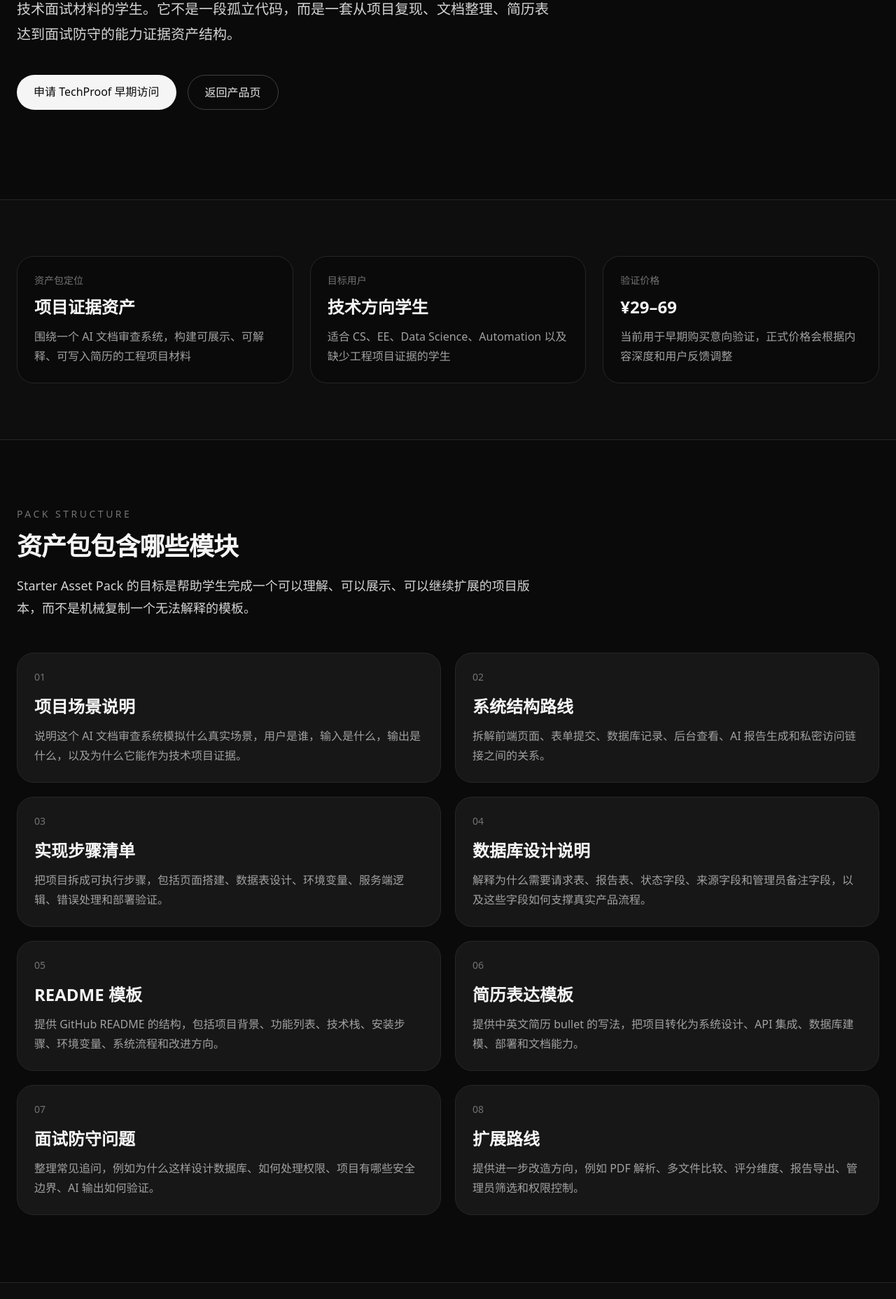
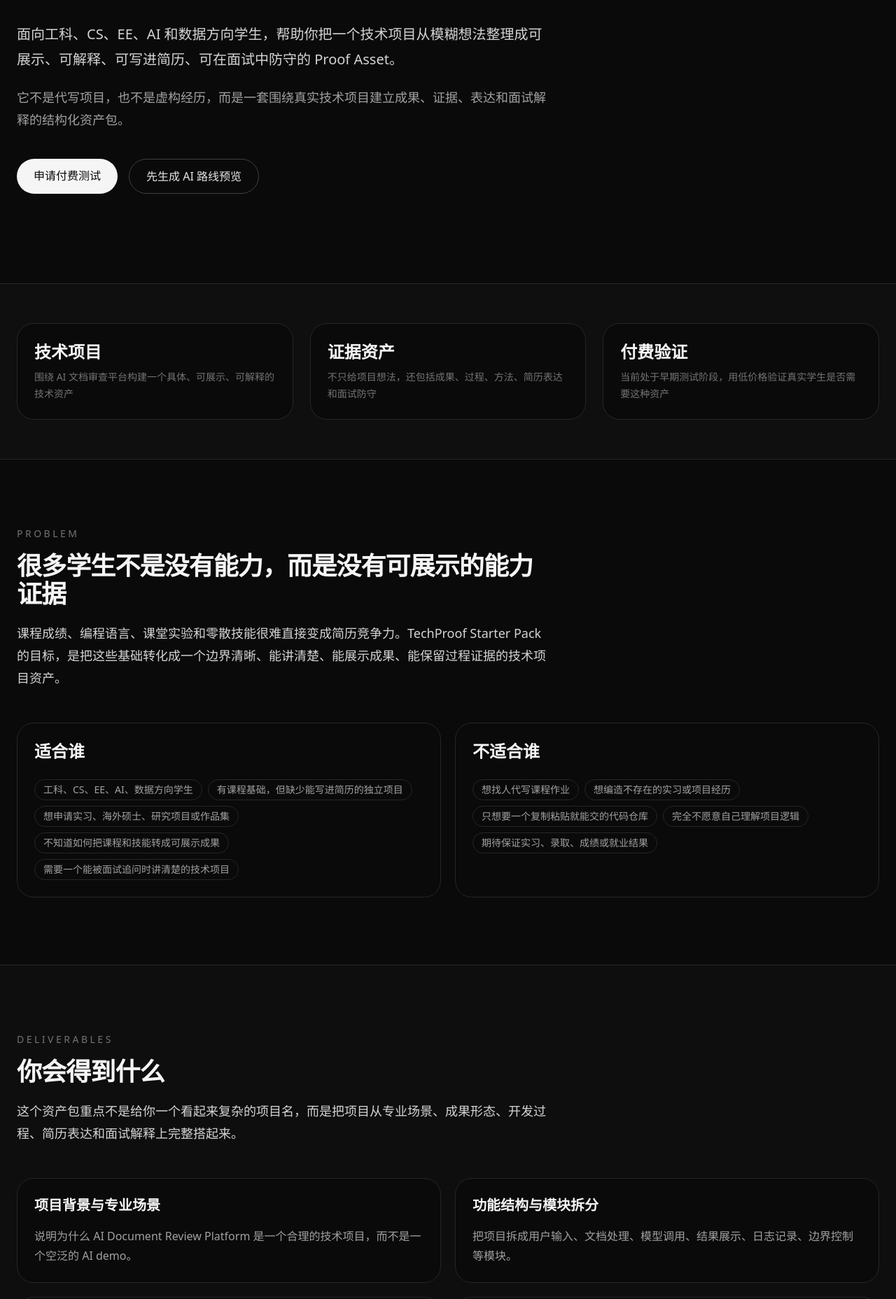
Before and after one commit to Acthelion/majorproof-web, a Next.js app: page /product/techproof-ai-document-review/starter-pack in a window 1280 px wide. Shown: the part 470-2327 px from the top of the page at 70% size. Built offline with nearby package versions, Linux system fonts and the light colour scheme.

Commit message:
Update TechProof Starter Pack validation page

```diff
--- a/src/app/product/techproof-ai-document-review/starter-pack/page.tsx
+++ b/src/app/product/techproof-ai-document-review/starter-pack/page.tsx
@@ -1,9 +1,74 @@
+import Link from "next/link";
 import PublicFooter from "@/components/PublicFooter";
-import RequestAccessCTA from "@/components/RequestAccessCTA";
 import SiteNav from "@/components/SiteNav";
 
-const requestHref =
-  "/request-access?asset=TechProof&source=techproof-starter-pack";
+const deliverables = [
+  {
+    title: "项目背景与专业场景",
+    body: "说明为什么 AI Document Review Platform 是一个合理的技术项目，而不是一个空泛的 AI demo。",
+  },
+  {
+    title: "功能结构与模块拆分",
+    body: "把项目拆成用户输入、文档处理、模型调用、结果展示、日志记录、边界控制等模块。",
+  },
+  {
+    title: "技术栈建议",
+    body: "根据学生背景给出前端、后端、数据库、AI API、部署方式和可替代方案。",
+  },
+  {
+    title: "最终成果清单",
+    body: "明确最后应该交付什么，例如 GitHub 仓库、项目说明、功能截图、README、演示页面和简历材料。",
+  },
+  {
+    title: "过程证据清单",
+    body: "告诉学生在开发过程中需要保留哪些截图、提交记录、设计说明、测试记录和问题解决过程。",
+  },
+  {
+    title: "简历表达草案",
+    body: "给出克制、可验证、能被面试追问防守的 resume bullets，而不是夸张包装。",
+  },
+  {
+    title: "面试防守问题",
+    body: "准备面试官可能追问的技术选择、项目边界、个人贡献、模型限制和后续优化。",
+  },
+];
+
+const suitableUsers = [
+  "工科、CS、EE、AI、数据方向学生",
+  "有课程基础，但缺少能写进简历的独立项目",
+  "想申请实习、海外硕士、研究项目或作品集",
+  "不知道如何把课程和技能转成可展示成果",
+  "需要一个能被面试追问时讲清楚的技术项目",
+];
+
+const unsuitableUsers = [
+  "想找人代写课程作业",
+  "想编造不存在的实习或项目经历",
+  "只想要一个复制粘贴就能交的代码仓库",
+  "完全不愿意自己理解项目逻辑",
+  "期待保证实习、录取、成绩或就业结果",
+];
+
+const pricingOptions = [
+  {
+    name: "Roadmap Review",
+    price: "¥29",
+    tag: "低门槛验证",
+    body: "适合只想先判断方向的人。包含 AI Roadmap 结果复核、一个项目方向建议和 2 条简历 bullet 初版。",
+  },
+  {
+    name: "TechProof Starter Pack",
+    price: "¥99",
+    tag: "主推验证档",
+    body: "适合想正式做一个技术项目资产的人。包含项目背景、模块结构、技术栈、成果清单、过程证据、简历表达和面试防守。",
+  },
+  {
+    name: "Personalized TechProof Plan",
+    price: "¥199 起",
+    tag: "深度个性化",
+    body: "适合目标更明确的人。在 Starter Pack 基础上，结合专业、申请方向、课程背景和已有技能做个性化扩展。",
+  },
+];
 
 export default function TechProofStarterPackPage() {
   return (
@@ -13,53 +78,54 @@
       <section className="mx-auto max-w-7xl px-6 py-24 md:py-32">
         <div className="max-w-5xl">
           <p className="mb-5 text-sm uppercase tracking-[0.3em] text-neutral-500">
-            TechProof Starter Pack
+            TechProof · Starter Pack
           </p>
 
           <h1 className="text-5xl font-semibold tracking-tight md:text-7xl">
-            AI 文档审查系统 Starter Asset Pack
+            AI Document Review Platform
+            <br />
+            技术项目资产包
           </h1>
 
           <p className="mt-8 max-w-3xl text-xl leading-9 text-neutral-300">
-            这是 MajorProof 的第一个 TechProof 资产包原型，面向需要补充工程项目、作品集和技术面试材料的学生。它不是一段孤立代码，而是一套从项目复现、文档整理、简历表达到面试防守的能力证据资产结构。
+            面向工科、CS、EE、AI 和数据方向学生，帮助你把一个技术项目从模糊想法整理成可展示、可解释、可写进简历、可在面试中防守的 Proof Asset。
+          </p>
+
+          <p className="mt-5 max-w-3xl text-lg leading-8 text-neutral-400">
+            它不是代写项目，也不是虚构经历，而是一套围绕真实技术项目建立成果、证据、表达和面试解释的结构化资产包。
           </p>
 
           <div className="mt-10 flex flex-col gap-4 sm:flex-row">
-            <a
-              href={requestHref}
+            <Link
+              href="/request-access"
               className="rounded-full bg-neutral-100 px-6 py-3 text-center font-medium text-neutral-950 transition hover:bg-white"
             >
-              申请 TechProof 早期访问
-            </a>
+              申请付费测试
+            </Link>
 
-            <a
-              href="/product/techproof-ai-document-review"
+            <Link
+              href="/ai-roadmap-preview"
               className="rounded-full border border-neutral-700 px-6 py-3 text-center font-medium text-neutral-200 transition hover:border-neutral-500 hover:text-white"
             >
-              返回产品页
-            </a>
+              先生成 AI 路线预览
+            </Link>
           </div>
         </div>
       </section>
 
-      <section className="border-y border-neutral-800 bg-neutral-900/30 px-6 py-20">
+      <section className="border-y border-neutral-800 bg-neutral-900/40 px-6 py-14">
         <div className="mx-auto grid max-w-7xl gap-6 md:grid-cols-3">
-          <MetricCard
-            title="资产包定位"
-            value="项目证据资产"
-            body="围绕一个 AI 文档审查系统，构建可展示、可解释、可写入简历的工程项目材料"
+          <StatBlock
+            value="技术项目"
+            label="围绕 AI 文档审查平台构建一个具体、可展示、可解释的技术资产"
           />
-
-          <MetricCard
-            title="目标用户"
-            value="技术方向学生"
-            body="适合 CS、EE、Data Science、Automation 以及缺少工程项目证据的学生"
+          <StatBlock
+            value="证据资产"
+            label="不只给项目想法，还包括成果、过程、方法、简历表达和面试防守"
           />
-
-          <MetricCard
-            title="验证价格"
-            value="¥29–69"
-            body="当前用于早期购买意向验证，正式价格会根据内容深度和用户反馈调整"
+          <StatBlock
+            value="付费验证"
+            label="当前处于早期测试阶段，用低价格验证真实学生是否需要这种资产"
           />
         </div>
       </section>
@@ -67,66 +133,21 @@
       <section className="mx-auto max-w-7xl px-6 py-24">
         <div className="mb-12 max-w-3xl">
           <p className="mb-4 text-sm uppercase tracking-[0.25em] text-neutral-500">
-            Pack Structure
+            Problem
           </p>
 
           <h2 className="text-4xl font-semibold tracking-tight">
-            资产包包含哪些模块
+            很多学生不是没有能力，而是没有可展示的能力证据
           </h2>
 
           <p className="mt-5 text-lg leading-8 text-neutral-300">
-            Starter Asset Pack 的目标是帮助学生完成一个可以理解、可以展示、可以继续扩展的项目版本，而不是机械复制一个无法解释的模板。
+            课程成绩、编程语言、课堂实验和零散技能很难直接变成简历竞争力。TechProof Starter Pack 的目标，是把这些基础转化成一个边界清晰、能讲清楚、能展示成果、能保留过程证据的技术项目资产。
           </p>
         </div>
 
         <div className="grid gap-5 md:grid-cols-2">
-          <ModuleCard
-            number="01"
-            title="项目场景说明"
-            body="说明这个 AI 文档审查系统模拟什么真实场景，用户是谁，输入是什么，输出是什么，以及为什么它能作为技术项目证据。"
-          />
-
-          <ModuleCard
-            number="02"
-            title="系统结构路线"
-            body="拆解前端页面、表单提交、数据库记录、后台查看、AI 报告生成和私密访问链接之间的关系。"
-          />
-
-          <ModuleCard
-            number="03"
-            title="实现步骤清单"
-            body="把项目拆成可执行步骤，包括页面搭建、数据表设计、环境变量、服务端逻辑、错误处理和部署验证。"
-          />
-
-          <ModuleCard
-            number="04"
-            title="数据库设计说明"
-            body="解释为什么需要请求表、报告表、状态字段、来源字段和管理员备注字段，以及这些字段如何支撑真实产品流程。"
-          />
-
-          <ModuleCard
-            number="05"
-            title="README 模板"
-            body="提供 GitHub README 的结构，包括项目背景、功能列表、技术栈、安装步骤、环境变量、系统流程和改进方向。"
-          />
-
-          <ModuleCard
-            number="06"
-            title="简历表达模板"
-            body="提供中英文简历 bullet 的写法，把项目转化为系统设计、API 集成、数据库建模、部署和文档能力。"
-          />
-
-          <ModuleCard
-            number="07"
-            title="面试防守问题"
-            body="整理常见追问，例如为什么这样设计数据库、如何处理权限、项目有哪些安全边界、AI 输出如何验证。"
-          />
-
-          <ModuleCard
-            number="08"
-            title="扩展路线"
-            body="提供进一步改造方向，例如 PDF 解析、多文件比较、评分维度、报告导出、管理员筛选和权限控制。"
-          />
+          <AudienceCard title="适合谁" items={suitableUsers} />
+          <AudienceCard title="不适合谁" items={unsuitableUsers} />
         </div>
       </section>
 
@@ -134,197 +155,196 @@
         <div className="mx-auto max-w-7xl">
           <div className="mb-12 max-w-3xl">
             <p className="mb-4 text-sm uppercase tracking-[0.25em] text-neutral-500">
-              Final Outputs
+              Deliverables
             </p>
 
             <h2 className="text-4xl font-semibold tracking-tight">
-              学生最终应该产出什么
+              你会得到什么
             </h2>
 
             <p className="mt-5 text-lg leading-8 text-neutral-300">
-              一个合格的 TechProof 项目资产，必须同时包含成果本体、过程证据、解释材料和职业表达。
+              这个资产包重点不是给你一个看起来复杂的项目名，而是把项目从专业场景、成果形态、开发过程、简历表达和面试解释上完整搭起来。
             </p>
           </div>
 
-          <div className="grid gap-5 md:grid-cols-4">
-            <OutputCard
-              title="可运行项目"
-              body="本地可运行，线上可访问，基本流程完整，不只是截图或概念说明。"
+          <div className="grid gap-5 md:grid-cols-2">
+            {deliverables.map((item) => (
+              <DeliverableCard
+                key={item.title}
+                title={item.title}
+                body={item.body}
               />
+            ))}
+          </div>
+        </div>
+      </section>
 
-            <OutputCard
-              title="GitHub README"
-              body="说明项目目标、技术栈、功能流程、运行方式、环境变量和后续改进。"
+      <section className="mx-auto max-w-7xl px-6 py-24">
+        <div className="mb-12 max-w-3xl">
+          <p className="mb-4 text-sm uppercase tracking-[0.25em] text-neutral-500">
+            Pricing Test
+          </p>
+
+          <h2 className="text-4xl font-semibold tracking-tight">
+            第一阶段用低价格验证真实需求
+          </h2>
+
+          <p className="mt-5 text-lg leading-8 text-neutral-300">
+            当前不是正式规模化产品，而是早期付费验证。价格会低于成熟咨询或完整平台产品，目的是确认学生是否真的愿意为专业能力证据资产付费。
+          </p>
+        </div>
+
+        <div className="grid gap-5 md:grid-cols-3">
+          {pricingOptions.map((option) => (
+            <PriceCard
+              key={option.name}
+              name={option.name}
+              price={option.price}
+              tag={option.tag}
+              body={option.body}
             />
+          ))}
+        </div>
+      </section>
 
-            <OutputCard
-              title="简历条目"
-              body="将项目写成可验证、克制、专业的中英文简历 bullet。"
+      <section className="border-y border-neutral-800 bg-neutral-900/30 px-6 py-24">
+        <div className="mx-auto grid max-w-7xl gap-10 md:grid-cols-[0.9fr_1.1fr]">
+          <div>
+            <p className="mb-4 text-sm uppercase tracking-[0.25em] text-neutral-500">
+              Integrity Boundary
+            </p>
+
+            <h2 className="text-4xl font-semibold tracking-tight">
+              MajorProof 不做虚假包装
+            </h2>
+          </div>
+
+          <div className="space-y-4">
+            <BoundaryItem
+              title="不代写课程作业"
+              body="可以帮助你规划项目、组织成果和解释方法，但不会替你完成需要独立提交的课程作业。"
             />
-
-            <OutputCard
-              title="面试讲稿"
-              body="准备项目背景、个人贡献、技术取舍、局限性和可能追问。"
+            <BoundaryItem
+              title="不编造经历"
+              body="所有简历表达都必须建立在你真实完成或真实参与的内容上。"
+            />
+            <BoundaryItem
+              title="不承诺结果"
+              body="不会承诺实习、录取、成绩、奖学金或就业结果，只帮助你提升展示和解释能力。"
+            />
+            <BoundaryItem
+              title="不鼓励无法防守的术语"
+              body="简历表达会尽量克制，避免使用你在面试中解释不清的技术词。"
             />
           </div>
         </div>
       </section>
 
       <section className="mx-auto max-w-7xl px-6 py-24">
-        <div className="grid gap-10 md:grid-cols-[0.9fr_1.1fr]">
+        <div className="rounded-3xl border border-neutral-800 bg-neutral-900 p-6 md:p-10">
+          <div className="grid gap-8 md:grid-cols-[1fr_auto] md:items-center">
             <div>
               <p className="mb-4 text-sm uppercase tracking-[0.25em] text-neutral-500">
-              Boundary
+                Start
               </p>
 
               <h2 className="text-4xl font-semibold tracking-tight">
-              这个资产包不解决什么
+                先测试路线，再决定是否付费
               </h2>
 
-            <p className="mt-5 text-lg leading-8 text-neutral-300">
-              MajorProof 的核心是能力证据，不是包装虚假经历。Starter Pack 只提供项目结构、学习路径、文档框架和表达模板，最终成果必须由学生理解、改造和解释。
+              <p className="mt-5 max-w-3xl text-lg leading-8 text-neutral-300">
+                如果你还不确定自己适不适合 TechProof，可以先用 AI Roadmap Preview 生成一份路线预览。若结果符合你的方向，再提交付费测试申请。
               </p>
             </div>
 
-          <div className="space-y-4">
-            <BoundaryItem body="不代做课程作业、课程项目、考试任务或学校要求提交的正式作业" />
-            <BoundaryItem body="不承诺实习、面试、录用、保研、留学申请或奖学金结果" />
-            <BoundaryItem body="不建议学生把示例版本原封不动放进简历" />
-            <BoundaryItem body="不帮助伪造经历、虚构用户数据或包装不存在的个人贡献" />
-            <BoundaryItem body="不鼓励使用自己无法解释的技术术语" />
-          </div>
-        </div>
-      </section>
+            <div className="flex flex-col gap-3">
+              <Link
+                href="/ai-roadmap-preview"
+                className="rounded-full bg-neutral-100 px-6 py-3 text-center font-medium text-neutral-950 transition hover:bg-white"
+              >
+                生成 AI 路线预览
+              </Link>
 
-      <section className="border-y border-neutral-800 bg-neutral-900/30 px-6 py-24">
-        <div className="mx-auto max-w-7xl">
-          <div className="rounded-[2rem] border border-neutral-800 bg-neutral-950 p-8 md:p-10">
-            <div className="grid gap-10 md:grid-cols-[1fr_1fr]">
-              <div>
-                <p className="mb-4 text-sm uppercase tracking-[0.25em] text-neutral-500">
-                  Pricing Test
-                </p>
-
-                <h2 className="text-4xl font-semibold tracking-tight">
-                  当前阶段验证购买意向
-                </h2>
-
-                <p className="mt-5 text-lg leading-8 text-neutral-300">
-                  这个 Starter Pack 目前用于验证真实需求。我们会根据申请数量、用户专业、购买意向和反馈，决定是否制作完整版本。
-                </p>
-              </div>
-
-              <div className="space-y-4">
-                <PriceCard
-                  title="Starter Asset Pack"
-                  price="¥29–69"
-                  body="适合需要一个清晰项目方向和展示结构的学生。"
-                />
-
-                <PriceCard
-                  title="Full TechProof Pack"
-                  price="¥99–199"
-                  body="包含更完整的实现路线、文档模板、简历表达和面试防守。"
-                />
-
-                <PriceCard
-                  title="Personalized Roadmap"
-                  price="¥299 起"
-                  body="根据学生专业、目标岗位和已有经历生成个性化项目路线。"
-                />
-
-                <a
-                  href={requestHref}
-                  className="block rounded-full bg-neutral-100 px-6 py-3 text-center font-medium text-neutral-950 transition hover:bg-white"
+              <Link
+                href="/request-access"
+                className="rounded-full border border-neutral-700 px-6 py-3 text-center font-medium text-neutral-200 transition hover:border-neutral-500 hover:text-white"
               >
-                  提交 TechProof 需求
-                </a>
-              </div>
+                申请付费测试
+              </Link>
             </div>
           </div>
         </div>
       </section>
-
-      <RequestAccessCTA
-        locale="zh"
-        sourcePage="techproof-starter-pack-bottom"
-        assetIntent="TechProof"
-      />
 
       <PublicFooter locale="zh" />
     </main>
   );
 }
 
-function MetricCard({
-  title,
-  value,
-  body,
-}: {
-  title: string;
-  value: string;
-  body: string;
-}) {
+function StatBlock({ value, label }: { value: string; label: string }) {
   return (
     <div className="rounded-3xl border border-neutral-800 bg-neutral-950 p-6">
-      <p className="mb-3 text-sm text-neutral-500">{title}</p>
-      <h2 className="text-2xl font-semibold">{value}</h2>
-      <p className="mt-3 leading-7 text-neutral-400">{body}</p>
+      <p className="text-2xl font-semibold">{value}</p>
+      <p className="mt-2 text-sm leading-6 text-neutral-500">{label}</p>
     </div>
   );
 }
 
-function ModuleCard({
-  number,
-  title,
-  body,
-}: {
-  number: string;
-  title: string;
-  body: string;
-}) {
+function AudienceCard({ title, items }: { title: string; items: string[] }) {
   return (
-    <div className="rounded-3xl border border-neutral-800 bg-neutral-900 p-6">
-      <p className="mb-4 text-sm text-neutral-500">{number}</p>
-      <h3 className="mb-3 text-2xl font-semibold">{title}</h3>
-      <p className="leading-7 text-neutral-400">{body}</p>
+    <div className="rounded-3xl border border-neutral-800 bg-neutral-950 p-6">
+      <h3 className="text-2xl font-semibold">{title}</h3>
+      <div className="mt-6 flex flex-wrap gap-2">
+        {items.map((item) => (
+          <span
+            key={item}
+            className="rounded-full border border-neutral-800 px-3 py-1 text-sm text-neutral-400"
+          >
+            {item}
+          </span>
+        ))}
+      </div>
     </div>
   );
 }
 
-function OutputCard({ title, body }: { title: string; body: string }) {
+function DeliverableCard({ title, body }: { title: string; body: string }) {
   return (
     <div className="rounded-3xl border border-neutral-800 bg-neutral-950 p-6">
-      <h3 className="mb-3 text-xl font-semibold">{title}</h3>
-      <p className="leading-7 text-neutral-400">{body}</p>
-    </div>
-  );
-}
-
-function BoundaryItem({ body }: { body: string }) {
-  return (
-    <div className="rounded-3xl border border-neutral-800 bg-neutral-900 p-6">
-      <p className="leading-7 text-neutral-300">{body}</p>
+      <h3 className="text-xl font-semibold">{title}</h3>
+      <p className="mt-4 leading-7 text-neutral-400">{body}</p>
     </div>
   );
 }
 
 function PriceCard({
-  title,
+  name,
   price,
+  tag,
   body,
 }: {
-  title: string;
+  name: string;
   price: string;
+  tag: string;
   body: string;
 }) {
   return (
-    <div className="rounded-2xl border border-neutral-800 bg-neutral-900 p-5">
-      <div className="flex items-start justify-between gap-5">
-        <h3 className="text-lg font-semibold">{title}</h3>
-        <p className="shrink-0 text-xl font-semibold">{price}</p>
-      </div>
-      <p className="mt-3 leading-7 text-neutral-400">{body}</p>
+    <div className="rounded-3xl border border-neutral-800 bg-neutral-950 p-6">
+      <p className="mb-4 inline-flex rounded-full border border-neutral-800 px-3 py-1 text-sm text-neutral-500">
+        {tag}
+      </p>
+      <h3 className="text-xl font-semibold">{name}</h3>
+      <p className="mt-4 text-4xl font-semibold">{price}</p>
+      <p className="mt-5 leading-7 text-neutral-400">{body}</p>
     </div>
   );
 }
+
+function BoundaryItem({ title, body }: { title: string; body: string }) {
+  return (
+    <div className="rounded-3xl border border-neutral-800 bg-neutral-950 p-6">
+      <h3 className="mb-2 text-xl font-semibold">{title}</h3>
+      <p className="leading-7 text-neutral-400">{body}</p>
+    </div>
+  );
+}
```
Lines whose indentation alone changed are shown as unchanged.
